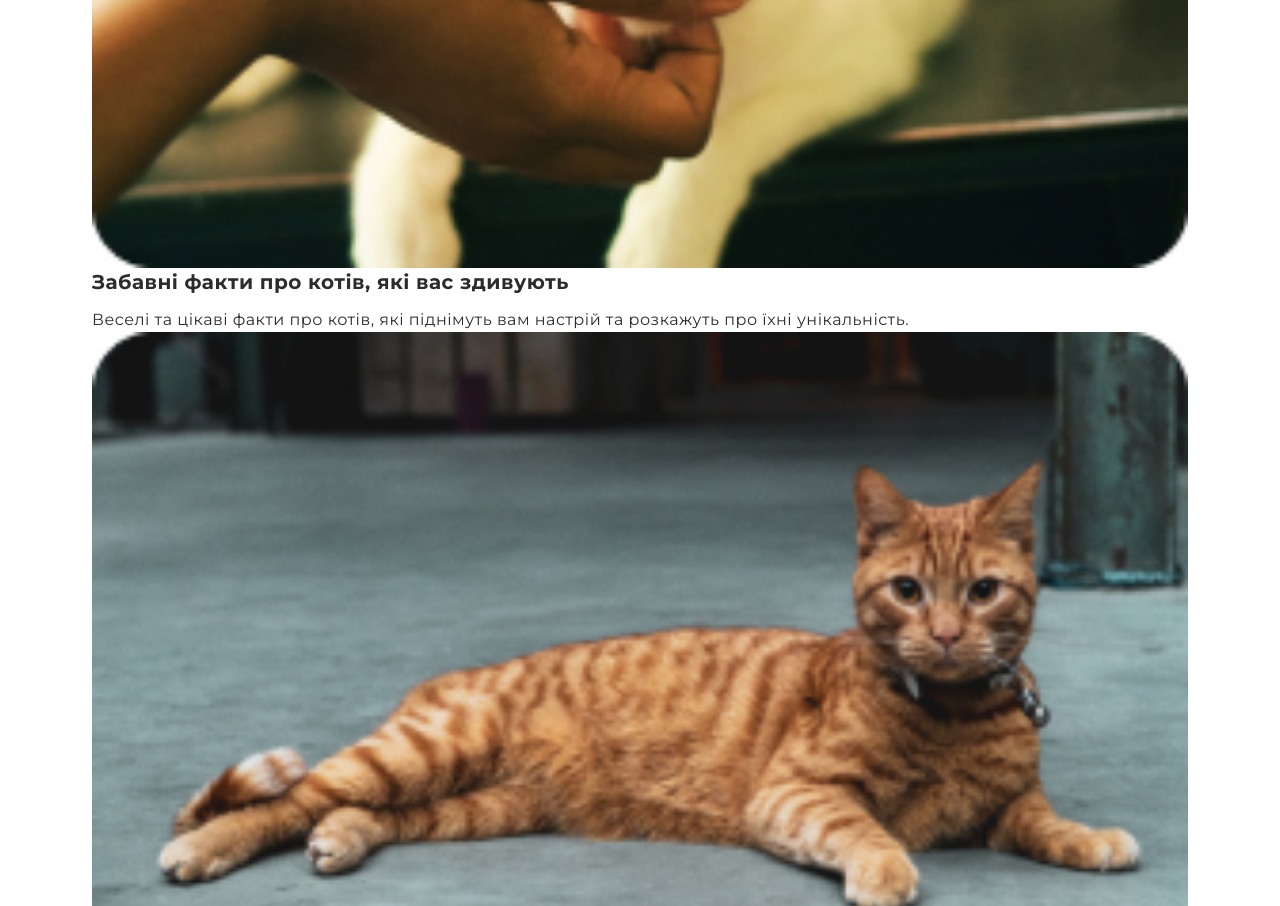
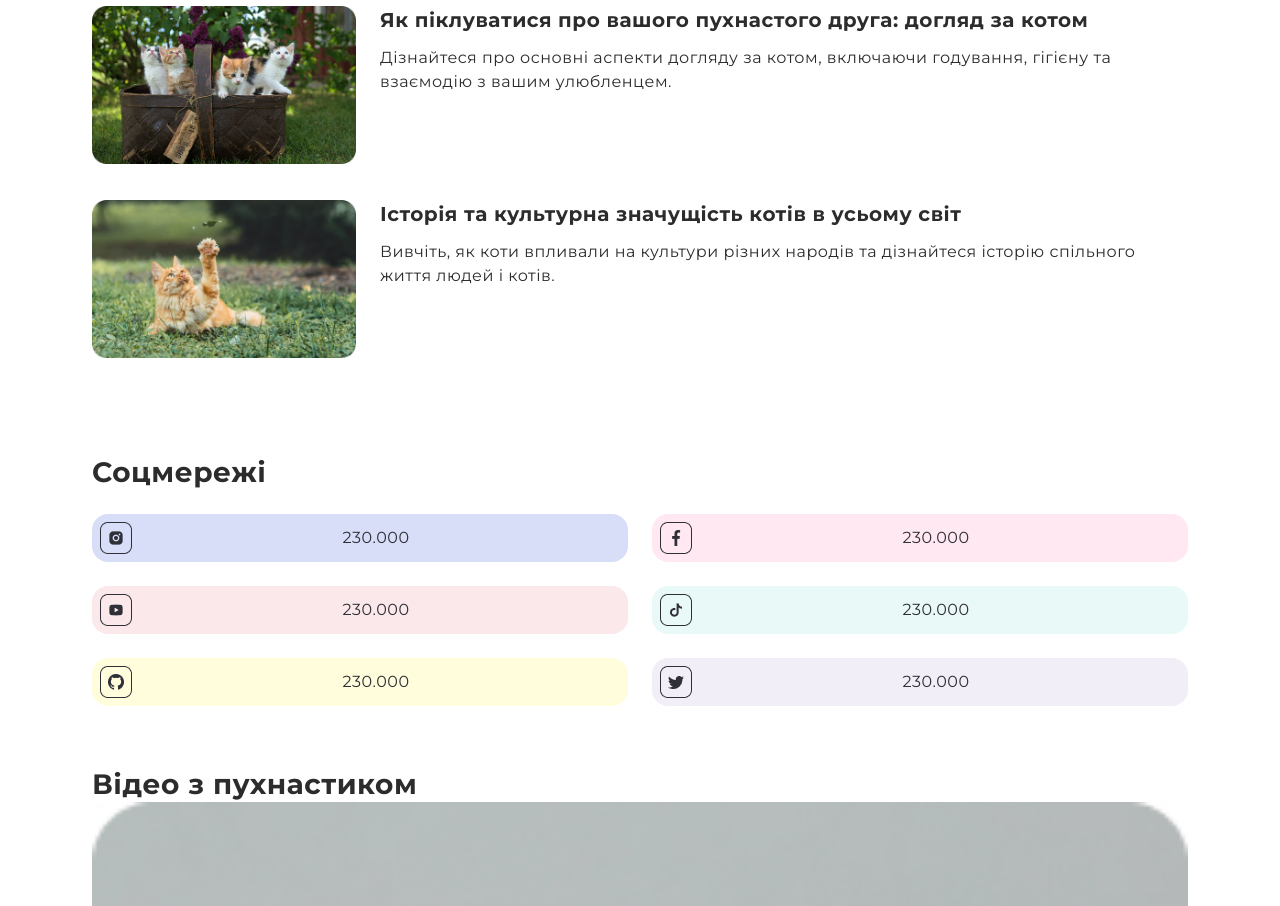
Before and after one commit to MarynaOzkara/cat-house-blog, a plain HTML site: page index.html in a window 1280 px wide. Shown: the part 1099-2005 px from the top of the page. Drawn offline with Linux system fonts and the light colour scheme.

Commit message:
sosial section css

```diff
--- a/styles.css
+++ b/styles.css
@@ -72,10 +72,26 @@
     color: var(--common-white);
     font-family: var(--common-font);
   }
-
+  .blog {
+    display: grid;
+    gap: 48px;
+    margin-bottom: 96px;
+  }
   .blog-link {
     color: var(--common-black);
+    display: grid;
+    gap: 20px;
   }
+  @media (min-width: 768px) {
+    .blog{
+      gap: 36px;
+    }
+    .blog-link{
+      gap: 24px;
+      grid-template-columns: 264px 1fr;
+    }
+  }
+
 
   .blog-title {
     color: var(--grey, #2c2c2c);
@@ -95,6 +111,25 @@
     font-family: var(--common-font);
     margin-bottom: 24px;
   }
+  .socials-list{
+    display: grid;
+    grid-template-columns: repeat(2, 1fr);
+    gap: 24px 8px;
+    margin-bottom: 96px;
+  }
+  @media (min-width: 768px) {
+    .socials-list{
+      gap: 24px;
+    }
+  }
+  @media (min-width: 1200px) {
+    .socials-list{
+
+      margin-bottom: 60px;
+
+    }
+
+  }
   .social-link {
     padding: 8px;
     color: var(--common-black, #2f2f37);
@@ -103,6 +138,10 @@
     font-size: 16px;
     line-height: 24px;
     letter-spacing: 0.5px;
+    display: grid;
+    grid-template-columns: 32px 1fr;
+    align-items: center;
+    justify-items: center;
   }
 
   .socials-item:nth-child(1) .social-link {
```
